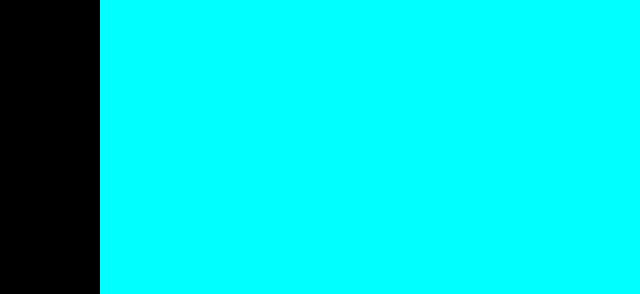
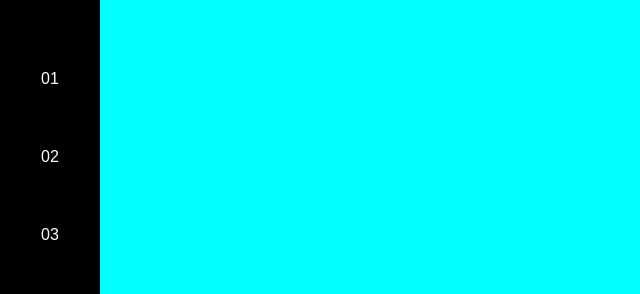
Before and after one commit to FernandoAntonioAzevedo/SpiderManMultiverso, a plain HTML site: page pages/tobey-maguire/spiderman1.html in a window 1280 px wide. Shown: the part 243-537 px from the top of the page, 0-640 px from the left. Drawn offline with Linux system fonts and the light colour scheme.

Commit message:
realizando ajustes no menu da navegação da nova pagina

```diff
--- a/assets/css/internal.css
+++ b/assets/css/internal.css
@@ -22,3 +22,25 @@
   background-color: gray;
   padding-left: 30px;
 }
+
+.navigator {
+  height: 80vh;
+  display: flex;
+  justify-content: center;
+  align-items: center;
+  width: 100%;
+  position: relative;
+}
+
+.navigator ul li {
+  margin: 60px 0;
+}
+
+.navigator ul li:first-child {
+  margin-top: 0;
+}
+
+
+.navigator ul li:last-child {
+  margin-bottom: 0;
+}
--- a/pages/tobey-maguire/spiderman1.html
+++ b/pages/tobey-maguire/spiderman1.html
@@ -10,7 +10,13 @@
 <body>
   <div class="s-wrapper">
     <div class="s-left-column">
-
+      <nav class="navigator">
+        <ul>
+          <li><a href="#01">01</a></li>
+          <li><a href="#02">02</a></li>
+          <li><a href="#03">03</a></li>
+        </ul>
+      </nav>
     </div>
     <div class="s-main-content">
 
```
